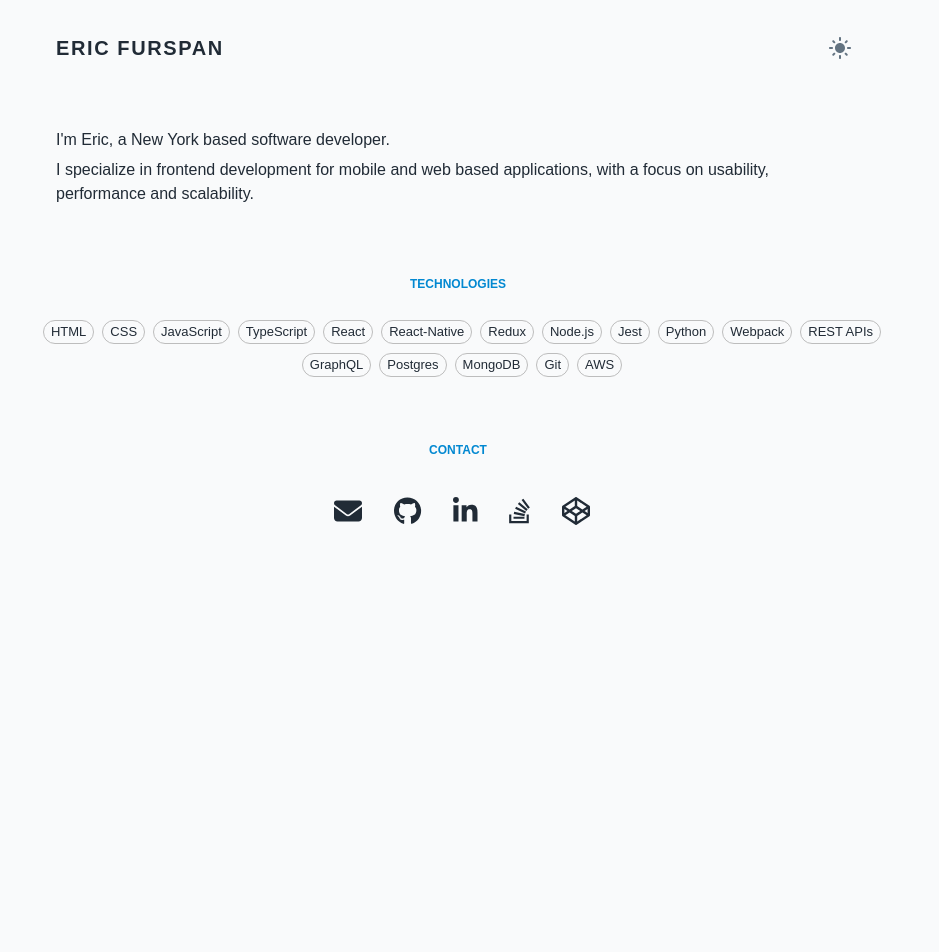
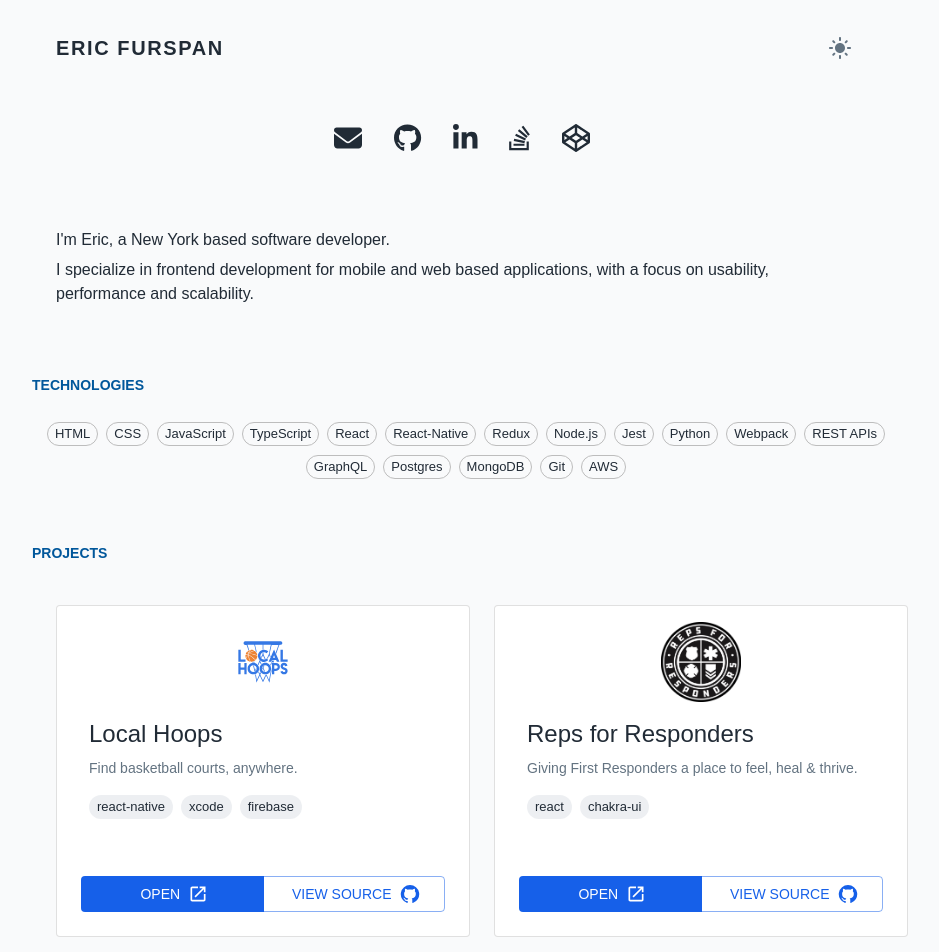
Before and after one commit to ericfurspan/portfolio-vite, a React (Vite) app: page / in a window 1280 px wide. Shown: the top 952 px of the page, without its empty margins (182-1121 px from the left). Before the commit the page ends 800 px from the top, so only its background shows below. Built offline with nearby package versions, Linux system fonts and the light colour scheme.

Commit message:
updates for 0.0.1

```diff
--- a/package.json
+++ b/package.json
@@ -1,7 +1,7 @@
 {
   "name": "portfolio-vite",
   "private": true,
-  "version": "0.0.0",
+  "version": "0.0.1",
   "type": "module",
   "scripts": {
     "dev": "vite",
--- a/src/App.tsx
+++ b/src/App.tsx
@@ -1,15 +1,16 @@
 import { Container, Stack } from '@mui/material';
-import { AppBar, About, Skills, SocialLinks } from './components';
+import { HeadingBar, About, Skills, SocialLinks, Projects } from './components';
 import appConfig from './config';
 
 const App = () => (
   <Container maxWidth="md" sx={{ paddingTop: 2 }}>
-    <AppBar />
+    <HeadingBar />
 
     <Stack spacing={8} alignItems="center">
+      <SocialLinks socialLinks={appConfig.links as any} />
       <About />
       <Skills title="Technologies" skills={appConfig.skills} />
-      <SocialLinks title="Contact" socialLinks={appConfig.links as any} />
+      <Projects title="Projects" projects={appConfig.projects} />
     </Stack>
   </Container>
 );
--- a/src/components/AppBar.tsx
+++ b/src/components/HeadingBar.tsx
@@ -2,8 +2,8 @@ import { AppBar as MuiAppBar, Toolbar, Typography, Stack } from '@mui/material';
 import ToggleColorMode from './common/ToggleColorMode';
 import appConfig from '../config';
 
-const AppBar = () => (
-  <MuiAppBar position="static" color="transparent" elevation={0} sx={{ marginBottom: 6 }}>
+const HeadingBar = () => (
+  <MuiAppBar position="static" color="transparent" elevation={0} sx={{ marginBottom: 3 }}>
     <Toolbar>
       <Stack sx={{ flexGrow: 1 }}>
         <Typography
@@ -26,4 +26,4 @@ const AppBar = () => (
   </MuiAppBar>
 );
 
-export default AppBar;
+export default HeadingBar;
--- a/src/components/Projects.tsx
+++ b/src/components/Projects.tsx
@@ -7,8 +7,11 @@ import {
   Typography,
   Button,
   Chip,
+  Stack,
+  ButtonGroup,
 } from '@mui/material';
 import { Launch as LaunchIcon, GitHub as GitHubIcon } from '@mui/icons-material';
+import { SectionHeader } from '.';
 
 interface Props {
   projects: {
@@ -19,69 +22,79 @@ interface Props {
     imageUrl: string;
     tools: string[];
   }[];
+  title?: string;
 }
 
-const Projects = ({ projects = [] }: Props) => {
+const Projects = ({ projects = [], title }: Props) => {
   return (
-    <Grid container spacing={8} direction="column" alignItems="center">
-      {projects.map((project) => (
-        <Grid item key={project.title}>
-          <Card sx={{ width: 400 }}>
+    <Stack spacing={2}>
+      {title && <SectionHeader title={title} />}
+
+      <Grid container spacing={3}>
+        {projects.map(({ title, subtitle, tools, imageUrl, liveUrl, sourceUrl }) => (
+          <Grid item xs={12} md={6} key={title}>
+            <Card variant="outlined" sx={{ p: 2, height: '100%' }}>
               <CardMedia
                 component="img"
-              height="130"
-              sx={{ objectFit: 'scale-down', py: 1 }}
-              image={project.imageUrl}
-              title={project.title}
+                height="80"
+                sx={{ objectFit: 'contain' }}
+                image={imageUrl}
+                title={title}
               />
-            <CardContent>
-              <Typography gutterBottom variant="h4">
-                {project.title}
+              <CardContent sx={{ height: 150 }}>
+                <Typography gutterBottom variant="h5">
+                  {title}
                 </Typography>
 
-              {project.subtitle && (
+                {subtitle && (
                   <Typography variant="body2" color="text.secondary">
-                  {project.subtitle}
+                    {subtitle}
                   </Typography>
                 )}
 
                 <Grid container spacing={1} mt={1}>
-                {project.tools.map((tool) => (
+                  {tools.map((tool) => (
                     <Grid item key={tool}>
-                    <Chip size="small" variant="outlined" label={tool} />
+                      <Chip size="small" color="default" variant="filled" label={tool} />
                     </Grid>
                   ))}
                 </Grid>
               </CardContent>
 
-            <CardActions>
+              <CardActions sx={{ mt: 2 }}>
+                <ButtonGroup
+                  size="medium"
+                  aria-label={`${title} project links`}
+                  fullWidth
+                  disableElevation
+                >
                   <Button
-                href={project.liveUrl}
+                    href={liveUrl}
                     target="_blank"
                     rel="noreferrer noopener"
-                variant="text"
-                size="small"
+                    variant="contained"
                     color="primary"
                     endIcon={<LaunchIcon />}
                   >
                     Open
                   </Button>
+                  {sourceUrl && (
                     <Button
-                href={project.sourceUrl}
+                      href={sourceUrl}
                       target="_blank"
                       rel="noreferrer noopener"
-                variant="text"
-                size="small"
-                color="inherit"
                       endIcon={<GitHubIcon />}
                     >
                       View Source
                     </Button>
+                  )}
+                </ButtonGroup>
               </CardActions>
             </Card>
           </Grid>
         ))}
       </Grid>
+    </Stack>
   );
 };
 
--- a/src/components/Skills.tsx
+++ b/src/components/Skills.tsx
@@ -2,7 +2,7 @@ import { Chip, Grid, Stack } from '@mui/material';
 import SectionHeader from './common/SectionHeader';
 
 const Skills = ({ skills = [], title }: { skills: string[]; title?: string }) => (
-  <Stack alignItems="center" spacing={2}>
+  <Stack spacing={2}>
     {title && <SectionHeader title={title} />}
 
     <Grid container spacing={1} justifyContent="center">
--- a/src/components/SocialLinks.tsx
+++ b/src/components/SocialLinks.tsx
@@ -23,10 +23,10 @@ interface Props {
 }
 
 const SocialLinks = ({ socialLinks = [], title }: Props) => (
-  <Stack alignItems="center" spacing={2}>
+  <Stack spacing={2}>
     {title && <SectionHeader title={title} />}
 
-    <Grid container spacing={1} justifyContent="center">
+    <Grid container spacing={1}>
       {socialLinks.map(({ name, url }) => (
         <Grid item key={name}>
           <IconButton
--- a/src/components/common/SectionHeader.tsx
+++ b/src/components/common/SectionHeader.tsx
@@ -2,8 +2,8 @@ import { Typography } from '@mui/material';
 
 const SectionHeader = ({ title }: { title: string }) => (
   <Typography
-    variant="caption"
-    color="info.main"
+    variant="subtitle2"
+    color="info.dark"
     component="h2"
     fontWeight={600}
     sx={{ textTransform: 'uppercase' }}
--- a/src/components/index.ts
+++ b/src/components/index.ts
@@ -1,4 +1,4 @@
-export { default as AppBar } from './AppBar';
+export { default as HeadingBar } from './HeadingBar';
 export { default as About } from './About';
 export { default as Expertise } from './Expertise';
 export { default as Skills } from './Skills';
--- a/src/config.ts
+++ b/src/config.ts
@@ -47,20 +47,20 @@ export default {
       tools: ['react-native', 'xcode', 'firebase'],
     },
     {
-      title: 'Local Hoops Map',
-      subtitle: '',
-      liveUrl: '',
-      sourceUrl: '',
-      imageUrl:
-        'https://cdn.sanity.io/images/vb687n4o/production/d799d870e76a27e388bf24146f4914ce15547acd-1569x1056.svg',
+      title: 'Reps for Responders',
+      subtitle: 'Giving First Responders a place to feel, heal & thrive.',
+      liveUrl: 'https://repsforresponders.org',
+      sourceUrl: 'https://github.com/ericfurspan/rfr',
+      imageUrl: '/rfr.png',
       tools: ['react', 'chakra-ui'],
     },
     {
-      title: 'Reps for Responders',
-      subtitle: '',
-      liveUrl: 'https://repsforresponders.org',
-      sourceUrl: '',
-      imageUrl: '/rfr.png',
+      title: 'Local Hoops Map',
+      subtitle: 'Never Stop Searching For That Perfect Hoop.',
+      liveUrl: 'https://local-hoops.com/pages/map',
+      sourceUrl: '', // https://www.linkedin.com/company/localhoops1
+      imageUrl:
+        'https://cdn.sanity.io/images/vb687n4o/production/d799d870e76a27e388bf24146f4914ce15547acd-1569x1056.svg',
       tools: ['react', 'chakra-ui'],
     },
     // {
```
Lines whose indentation alone changed are shown as unchanged.
